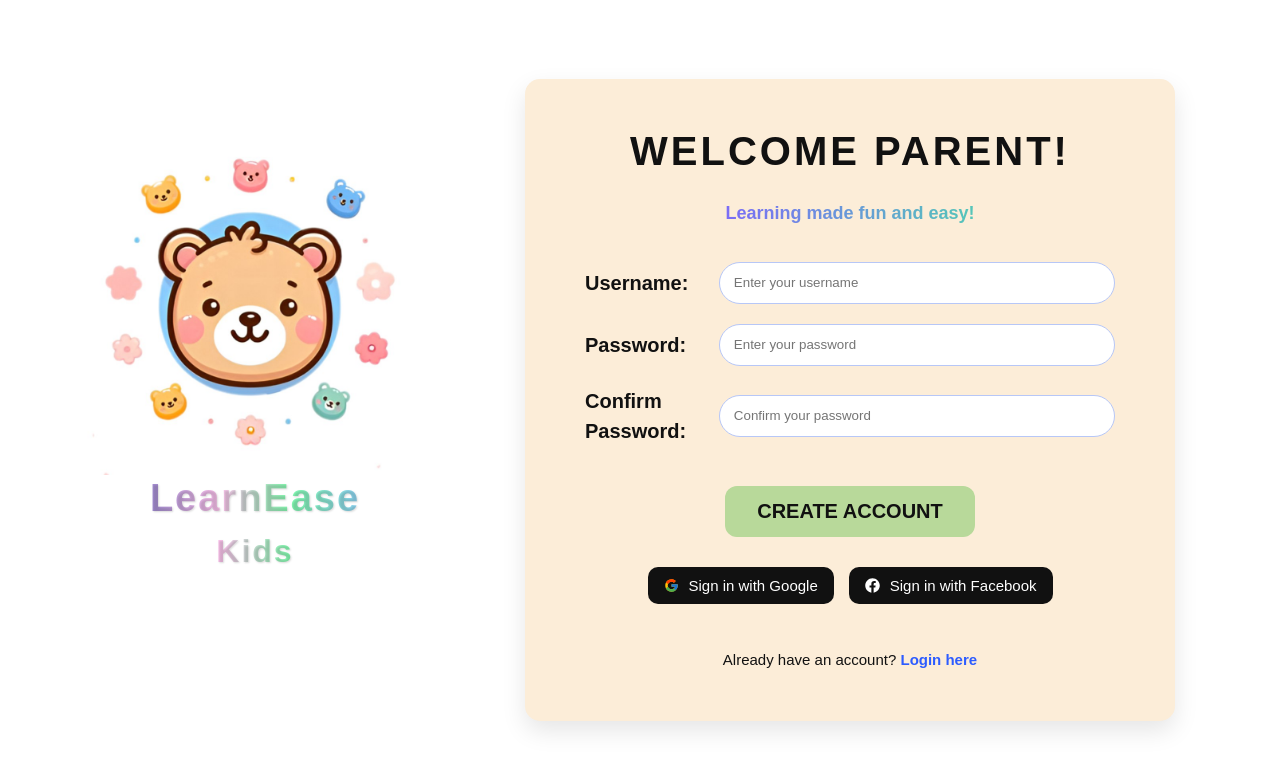
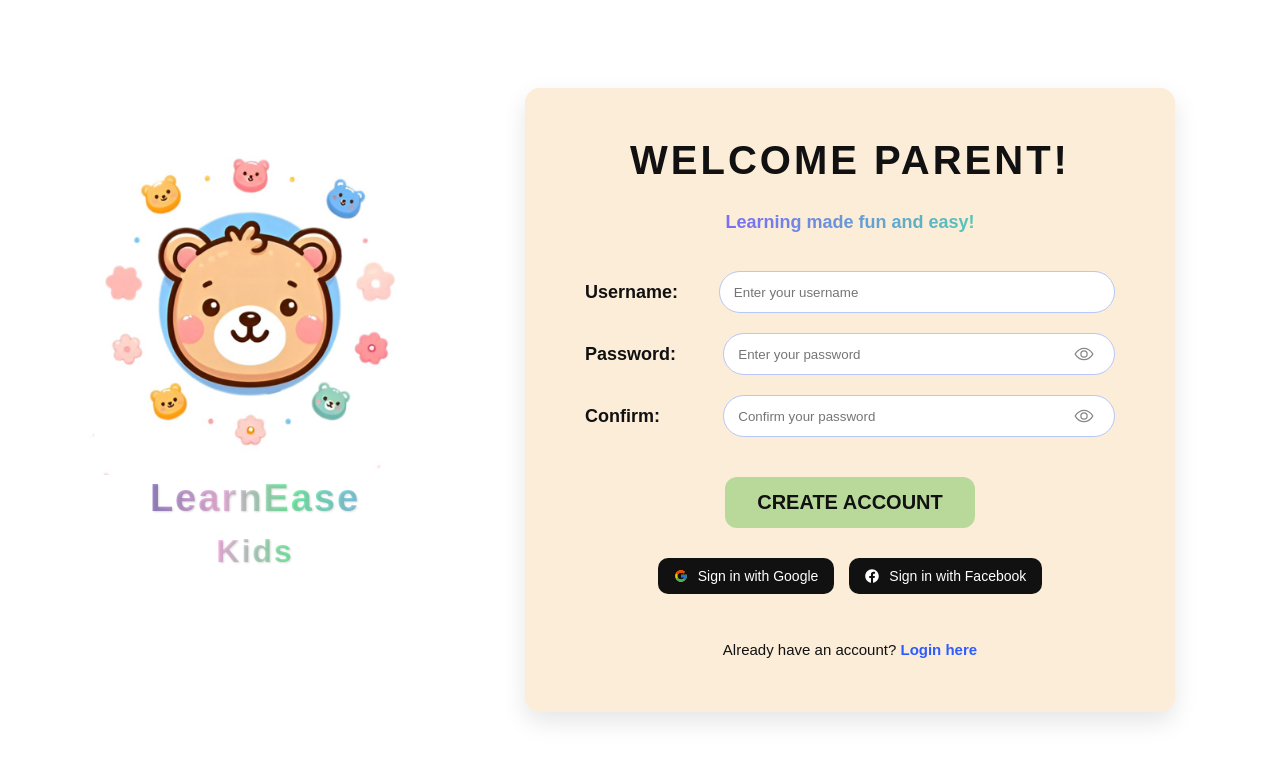
Before and after one commit to Ajerojay/E-Learning, a React (Vite) app: page /signup in a window 1280 px wide. Shown: the top 770 px of the page. Built offline with nearby package versions, Linux system fonts and the light colour scheme; a web font is replaced by a local one.

Commit message:
signup/login

```diff
--- a/src/Parent/ParentLogin.tsx
+++ b/src/Parent/ParentLogin.tsx
@@ -5,7 +5,7 @@ import { useNavigate } from "react-router-dom";
 import bear from "../../images/learnease logo-no bg.png";
 
 const TEMP_USERNAME = "parent";
-const TEMP_PASSWORD = "parent123";
+const TEMP_PASSWORD = "Parent123!";
 
 export default function ParentLogin() {
   const navigate = useNavigate();
--- a/src/Parent/SignUp.tsx
+++ b/src/Parent/SignUp.tsx
@@ -1,8 +1,8 @@
 import React, { useState } from "react";
-import { useNavigate } from "react-router-dom";
-import { Link } from "react-router-dom";
+import { useNavigate, Link } from "react-router-dom";
 import { FcGoogle } from "react-icons/fc";
 import { FaFacebook } from "react-icons/fa";
+import { IoEyeOutline, IoEyeOffOutline } from "react-icons/io5";
 
 import "./Signup.css";
 import bear from "../img/bear.jpg";
@@ -15,9 +15,24 @@ export default function ParentSignup() {
   const [confirmPassword, setConfirmPassword] = useState("");
   const [error, setError] = useState("");
 
+  const [showPassword, setShowPassword] = useState(false);
+  const [showConfirmPassword, setShowConfirmPassword] = useState(false);
+
+  const [activeField, setActiveField] = useState("");
+  const [confirmTyping, setConfirmTyping] = useState(false);
+
+  const checks = {
+    length: password.length >= 8,
+    uppercase: /[A-Z]/.test(password),
+    number: /[0-9]/.test(password),
+    special: /[!@#$%^&*]/.test(password),
+  };
+
+  const allPassed = Object.values(checks).every(Boolean);
+  const passwordsMatch = password === confirmPassword && confirmPassword !== "";
+
   const handleSubmit = (e) => {
     e.preventDefault();
-
     setError("");
 
     if (!username || !password || !confirmPassword) {
@@ -25,24 +40,22 @@ export default function ParentSignup() {
       return;
     }
 
-    if (password.length < 6) {
-      setError("Password must be at least 6 characters.");
+    if (!allPassed) {
+      setError("Please meet all password requirements.");
       return;
     }
 
-    if (password !== confirmPassword) {
+    if (!passwordsMatch) {
       setError("Passwords do not match.");
       return;
     }
 
     alert("Account created successfully!");
-
     navigate("/");
   };
 
   return (
     <div className="le-page">
-
       <aside className="le-left1">
         <div className="le-bearWrap">
           <img className="le-bear" src={bear} alt="LearnEase Kids logo" />
@@ -56,13 +69,13 @@ export default function ParentSignup() {
 
       <main className="le-right">
         <div className="le-card1">
-
           <h1 className="le-title1">WELCOME PARENT!</h1>
           <p className="le-subtitle1">Learning made fun and easy!</p>
 
           <form className="le-form1" onSubmit={handleSubmit}>
 
-            <label className="le-row1">
+            {/* USERNAME */}
+            <div className="le-row1">
               <span className="le-label1">Username:</span>
               <input
                 className="le-input"
@@ -71,61 +84,156 @@ export default function ParentSignup() {
                 value={username}
                 onChange={(e) => setUsername(e.target.value)}
               />
-            </label>
+            </div>
 
-            <label className="le-row1">
+            {/* PASSWORD */}
+            <div className="le-row1">
               <span className="le-label1">Password:</span>
+
+              <div style={{ width: "100%" }}>
+                <div className="le-inputWrap">
                   <input
                     className="le-input"
-                type="password"
+                    type={showPassword ? "text" : "password"}
                     placeholder="Enter your password"
                     value={password}
+                    onFocus={() => setActiveField("password")}
+                    onBlur={() => setActiveField("")}
                     onChange={(e) => setPassword(e.target.value)}
                   />
-            </label>
 
-            <label className="le-row1">
-              <span className="le-label1">Confirm Password:</span>
+                  <button
+                    type="button"
+                    className="le-showPwd"
+                    onClick={() => setShowPassword(!showPassword)}
+                  >
+                    {showPassword ? <IoEyeOffOutline /> : <IoEyeOutline />}
+                  </button>
+
+                  {/* PASSWORD TOOLTIP */}
+                  {activeField === "password" && !allPassed && (
+                    <div className="le-passHints">
+                      <p className="invalid">Weak Password</p>
+
+                      <p className={checks.length ? "valid" : "invalid"}>
+                        {checks.length ? "✔" : "✖"} Min. 8 characters
+                      </p>
+
+                      <p className={checks.uppercase ? "valid" : "invalid"}>
+                        {checks.uppercase ? "✔" : "✖"} One uppercase letter
+                      </p>
+
+                      <p className={checks.number ? "valid" : "invalid"}>
+                        {checks.number ? "✔" : "✖"} One number
+                      </p>
+
+                      <p className={checks.special ? "valid" : "invalid"}>
+                        {checks.special ? "✔" : "✖"} Special char (!@#$)
+                      </p>
+                    </div>
+                  )}
+                </div>
+
+                {/* STRONG PASSWORD */}
+                {allPassed && (
+                  <p style={{
+                    fontSize: "13px",
+                    fontWeight: "700",
+                    color: "#2e7d32",
+                    marginTop: "6px"
+                  }}>
+                    ✔ Strong Password
+                  </p>
+                )}
+              </div>
+            </div>
+
+            {/* CONFIRM PASSWORD */}
+            <div className="le-row1">
+              <span className="le-label1">Confirm:</span>
+
+              <div style={{ width: "100%" }}>
+                <div className="le-inputWrap">
                   <input
                     className="le-input"
-                type="password"
+                    type={showConfirmPassword ? "text" : "password"}
                     placeholder="Confirm your password"
                     value={confirmPassword}
-                onChange={(e) => setConfirmPassword(e.target.value)}
+                    onFocus={() => setActiveField("confirm")}
+                    onBlur={() => {
+                      setActiveField("");
+                      setConfirmTyping(false);
+                    }}
+                    onChange={(e) => {
+                      setConfirmPassword(e.target.value);
+                      setConfirmTyping(true);
+                    }}
                   />
-            </label>
+
+                  <button
+                    type="button"
+                    className="le-showPwd"
+                    onClick={() =>
+                      setShowConfirmPassword(!showConfirmPassword)
+                    }
+                  >
+                    {showConfirmPassword ? (
+                      <IoEyeOffOutline />
+                    ) : (
+                      <IoEyeOutline />
+                    )}
+                  </button>
+
+                  {/* CONFIRM TOOLTIP */}
+                  {activeField === "confirm" &&
+                    confirmTyping &&
+                    !passwordsMatch && (
+                      <div className="le-passHints">
+                        <p className="invalid">✖ Passwords do not match</p>
+                      </div>
+                    )}
+                </div>
+
+                {/* PASSWORD MATCHED */}
+                {confirmTyping && passwordsMatch && (
+                  <p style={{
+                    fontSize: "13px",
+                    fontWeight: "700",
+                    color: "#2e7d32",
+                    marginTop: "6px"
+                  }}>
+                    ✔ Passwords matched
+                  </p>
+                )}
+              </div>
+            </div>
 
             <button className="le-btn1" type="submit">
               CREATE ACCOUNT
             </button>
 
-            {/* ERROR MESSAGE */}
-            {error && <p className="le-error">{error}</p>}
+            {error && <p className="le-errorMsg">{error}</p>}
 
             <div className="le-socialLogin">
-
               <button type="button" className="le-googleBtn">
-                <FcGoogle className="le-icon" /> Sign in with Google
+                <FcGoogle /> Sign in with Google
               </button>
 
               <button type="button" className="le-facebookBtn">
-                <FaFacebook className="le-icon" /> Sign in with Facebook
+                <FaFacebook /> Sign in with Facebook
               </button>
-
             </div>
 
             <div className="le-linksSignup">
               Already have an account?{" "}
-              <Link to="/ParentLogin" className="le-linkBlue">
+              <Link to="/" className="le-linkBlue">
                 Login here
               </Link>
             </div>
 
           </form>
-
         </div>
       </main>
-
     </div>
   );
 }
--- a/src/Parent/Signup.css
+++ b/src/Parent/Signup.css
@@ -1,24 +1,26 @@
-.le-page{
-  min-height:100vh;
-  display:flex;
-  align-items:center;
-  justify-content:center;
-  gap:120px;   /* mas malaking gap para gumilid */
-  padding:40px;
-  background:white;
+/* ===== PAGE LAYOUT ===== */
+.le-page {
+  min-height: 100vh;
+  display: flex;
+  align-items: center;
+  justify-content: center;
+  gap: 120px;
+  padding: 40px;
+  background: white;
+  font-family: Arial, Helvetica, sans-serif;
 }
 
-.le-left{
-  width:320px;
-  display:flex;
-  flex-direction:column;
-  align-items:center;
-  justify-content:center;
-  text-align:center;
-  gap:15px;
+.le-left1 {
+  width: 300px;
+  display: flex;
+  flex-direction: column;
+  align-items: center;
+  justify-content: center;
+  text-align: center;
+  gap: 15px;
 }
 
-.le-bearWrap{
+.le-bearWrap {
   width: 220px;
   height: 220px;
   border-radius: 16px;
@@ -26,106 +28,82 @@
   place-items: center;
 }
 
-.le-left1{
-  width:300px;
-  display:flex;
-  flex-direction:column;
-  align-items:center;
-  justify-content:center;
-  text-align:center;
-  gap:15px;
+.le-brandText {
+  display: flex;
+  flex-direction: column;
+  align-items: center;
+  text-align: center;
+  margin-top: 10px;
+  background: linear-gradient(90deg, #a18cd1, #fbc2eb, #84fab0, #8fd3f4);
+  -webkit-background-clip: text;
+  background-clip: text;
+  -webkit-text-fill-color: transparent;
+  text-shadow: 1px 1px 2px rgba(0,0,0,0.15);
 }
 
-.le-brandText{
-  display:flex;
-  flex-direction:column;
-  align-items:center;
-  justify-content:center;
-  text-align:center;
-  margin-top:10px;
+.le-brandTop { font-size: 38px; font-weight: 800; }
+.le-brandBottom { font-size: 32px; font-weight: 800; }
 
-
-  background:linear-gradient(
-    90deg,
-    #a18cd1,
-    #fbc2eb,
-    #84fab0,
-    #8fd3f4
-  );
-
-  -webkit-background-clip:text;
-  -webkit-text-fill-color:transparent;
-
-  text-shadow:1px 1px 2px rgba(0,0,0,0.15);
+/* ===== CARD ===== */
+.le-card1 {
+  background: #FCEDD8;
+  padding: 50px 60px;
+  border-radius: 15px;
+  width: 650px;
+  min-height: 600px;
+  box-shadow: 0 10px 25px rgba(0,0,0,0.1);
+  display: flex;
+  flex-direction: column;
+  align-items: center;
 }
 
-.le-brandTop{
-  font-size:38px;
-}
-
-.le-brandBottom{
-  font-size:32px;
-}
-
-
-/* ===== CARD ===== */
-.le-card1{
-  background:#FCEDD8;
-  padding:50px 60px;
-  border-radius:15px;
-  width:650px;
-  min-height:600px;
-  box-shadow:0 10px 25px rgba(0,0,0,0.1);
-  display:flex;
-  flex-direction:column;
-  align-items:center;
-}
-
-/* ===== TITLE ===== */
-.le-title1{
-  font-size:40px;
-  font-weight:800;
-  letter-spacing:3px;
-  margin-bottom:15px;
+.le-title1 {
+  font-size: 40px;
+  font-weight: 800;
+  letter-spacing: 3px;
+  margin-bottom: 15px;
   color: #111;
 }
 
-.le-subtitle1{
+.le-subtitle1 {
   margin: 12px 0 35px;
-  text-align: center;
   font-weight: 700;
   font-size: 18px;
-
   background: linear-gradient(90deg, #7b6cf6, #55c6b8);
   -webkit-background-clip: text;
+  background-clip: text;
   -webkit-text-fill-color: transparent;
-
-  text-shadow: none; /* important */
 }
 
-
-/* ===== FORM ===== */
-.le-form1{
-  width:100%;
-  display:flex;
-  flex-direction:column;
-  gap:20px;
+/* ===== FORM & INPUTS ===== */
+.le-form1 {
+  width: 100%;
+  display: flex;
+  flex-direction: column;
+  gap: 20px;
 }
 
-.le-row1{
-  display:flex;
-  align-items:center;
-  gap:20px;
+.le-row1 {
+  display: flex;
+  align-items: center;
+  gap: 20px;
   color: #111;
 }
 
-.le-label1{
-  width:160px;
-  font-size:20px;
-  font-weight:600;
+.le-label1 {
+  width: 160px;
+  font-size: 18px;
+  font-weight: 600;
 }
 
-.le-input{
+.le-inputWrap {
+  position: relative;
+  width: 100%;
+  display: flex;
+  align-items: center;
+}
+
+.le-input {
   height: 42px;
   border-radius: 999px;
   border: 1px solid #b7c7f7;
@@ -134,111 +112,104 @@
   background: #fff;
   box-sizing: border-box;
   color: #111;
-  caret-color: #111;
   width: 100%;
+  transition: 0.2s ease;
 }
 
-.le-inputWrap{
-  position: relative;
-  width: 100%;
-  display: flex;
-  align-items: center;
+.le-input:focus,
+.le-input:not(:placeholder-shown) {
+  background: #a7a7a7;
+  color: white;
 }
 
-/* ===== BUTTON ===== */
-.le-btn1{
-  margin-top:20px;
-  align-self:center;
-  width:250px;
-  padding:14px;
-  background:#b8d99a;
-  border:none;
-  border-radius:12px;
-  font-size:20px;
-  font-weight:700;
-  cursor:pointer;
-  transition:0.2s;
+/* ===== PASSWORD TOGGLE & HINTS ===== */
+.le-showPwd {
+  position: absolute;
+  right: 15px;
+  top: 50%;
+  transform: translateY(-50%);
+  border: none;
+  background: none;
+  cursor: pointer;
+  color: #888;
+  display: flex;
+  font-size: 20px;
+  z-index: 10;
+  outline: none !important;
+}
+
+.le-showPwd:hover { color: #111; }
+
+.le-passHints {
+  position: absolute;
+  top: 48px;
+  left: 0;
+  background: #fff;
+  border: 1px solid #b7c7f7;
+  padding: 12px;
+  border-radius: 10px;
+  box-shadow: 0 5px 15px rgba(0,0,0,0.12);
+  z-index: 100;
+  width: 220px;
+}
+
+.le-passHints p { margin: 4px 0; font-size: 11px; font-weight: 700; }
+.le-passHints p.invalid { color: #d72a2a; }
+.le-passHints p.valid { color: #2e7d32; }
+
+/* ===== BUTTONS ===== */
+.le-btn1 {
+  margin-top: 20px;
+  align-self: center;
+  width: 250px;
+  padding: 14px;
+  background: #b8d99a;
+  border: none;
+  border-radius: 12px;
+  font-size: 20px;
+  font-weight: 700;
+  cursor: pointer;
+  transition: 0.2s;
   color: #111;
 }
 
-.le-btn:hover{
-  background:#a6cb86;
+.le-btn1:hover { background: #a6cb86; } /* Fixed class name */
+
+.le-errorMsg {
+  color: #d72a2a;
+  font-weight: 800;
+  text-align: center;
+  font-size: 14px;
+  margin-top: 10px;
 }
 
-/* ===== SOCIAL BUTTONS ===== */
-.le-socialLogin{
-  display:flex;
-  justify-content:center;
-  gap:15px;
-  margin-top:10px;
+/* ===== SOCIAL & LINKS ===== */
+.le-socialLogin {
+  display: flex;
+  justify-content: center;
+  gap: 15px;
+  margin-top: 10px;
 }
 
-.le-googleBtn,
-.le-facebookBtn{
-  display:flex;
-  align-items:center;
-  gap:10px;
-  padding:10px 16px;
-  border-radius:10px;
-  border:none;
-  background:#111;
-  color:white;
-  font-size:15px;
-  cursor:pointer;
+.le-googleBtn, .le-facebookBtn {
+  display: flex;
+  align-items: center;
+  gap: 10px;
+  padding: 10px 16px;
+  border-radius: 10px;
+  border: none;
+  background: #111;
+  color: white;
+  font-size: 14px;
+  cursor: pointer;
 }
 
-
-/* ===== LINKS ===== */
-.le-links{
-  width:100%;
-  display:flex;
-  justify-content:space-between;
-  margin-top:20px;
-  font-size:15px;
-}
-
-.le-linkBlue{
-  color:#2d5cff;
-  text-decoration:none;
-  font-weight:600;
-}
-
-.le-linkRed{
-  color:#ff3c2f;
-  text-decoration:none;
-  font-weight:600;
-}
-
-/* ===== SIGNUP BOTTOM TEXT ===== */
-.le-linksSignup{
-  margin-top:25px;
-  text-align:center;
-  font-size:15px;
+.le-linksSignup {
+  margin-top: 25px;
+  text-align: center;
+  font-size: 15px;
   color: #111;
 }
 
-.le-input{
-  height:42px;
-  border-radius:999px;
-  border:1px solid #b7c7f7;
-  padding:0 50px 0 14px;
-  outline:none;
-  background:#fff;
-  box-sizing:border-box;
-  color:#111;
-  caret-color:#111;
-  width:100%;
-  transition:0.2s ease;
-}
-
-/* kapag nagclick */
-.le-input:focus{
-  background:#a7a7a7;
-  color:white;
-}
-
-/* kapag may laman na */
-.le-input:not(:placeholder-shown){
-  background:#a7a7a7;
-  color:white;
-}
+.le-linkBlue { color: #2d5cff; text-decoration: none; font-weight: 600; }
+.le-linkBlue:hover { text-decoration: underline; }
```
Also changed, not shown: src/Parent/ParentDashboard.css (+85 -7 lines). Lines whose indentation alone changed are shown as unchanged.
